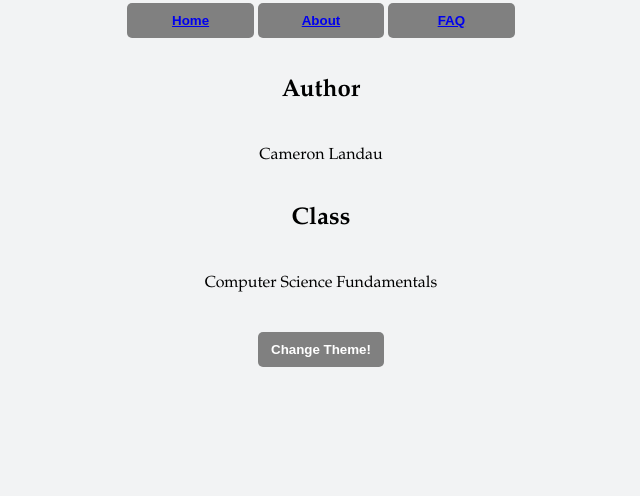
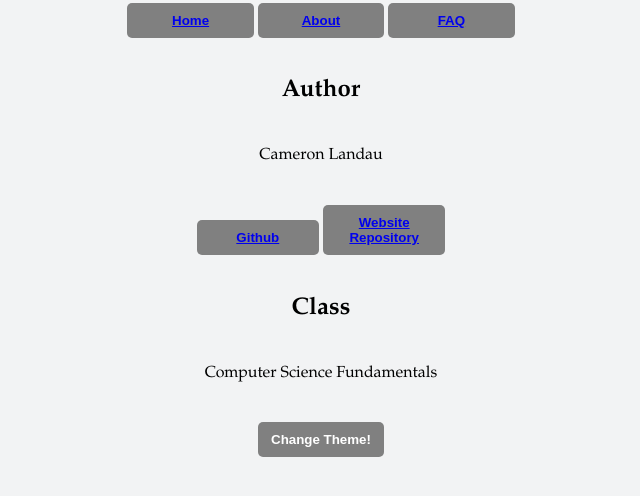
Before and after one commit to camisgeeked/camisgeeked.github.io, a plain HTML site: page src/about.html in a window 1280 px wide. Shown: the part 78-574 px from the top of the page, without its empty margins (319-959 px from the left). Drawn offline with Linux system fonts and the light colour scheme.

Commit message:
final styling for turning in

```diff
--- a/src/about.html
+++ b/src/about.html
@@ -28,6 +28,11 @@
     <h2 id="name" class="light">Author</h2>
     <p id="name" class="light">Cameron Landau</p>
 
+    <div class="center">
+        <button><a href="https://github.com/camlandau">Github</a></button>
+        <button><a href="https://github.com/camlandau/camlandau.github.io">Website Repository</a></button>
+    </div>
+
     <h2 id="className" class="light">Class</h2>
     <p id="className" class="light">Computer Science Fundamentals</p>
     <div><br/></div>
--- a/src/style/index.css
+++ b/src/style/index.css
@@ -123,3 +123,14 @@ h2.dark {
     padding: 20px;
     text-align: center;
 }
+
+.github-card {
+    display: flex;
+    justify-content: center;
+}
+
+.center {
+    margin: auto;
+    padding: 20px;
+    text-align: center;
+}
```
Also changed, not shown: src/faq.html (+4 -4 lines).
